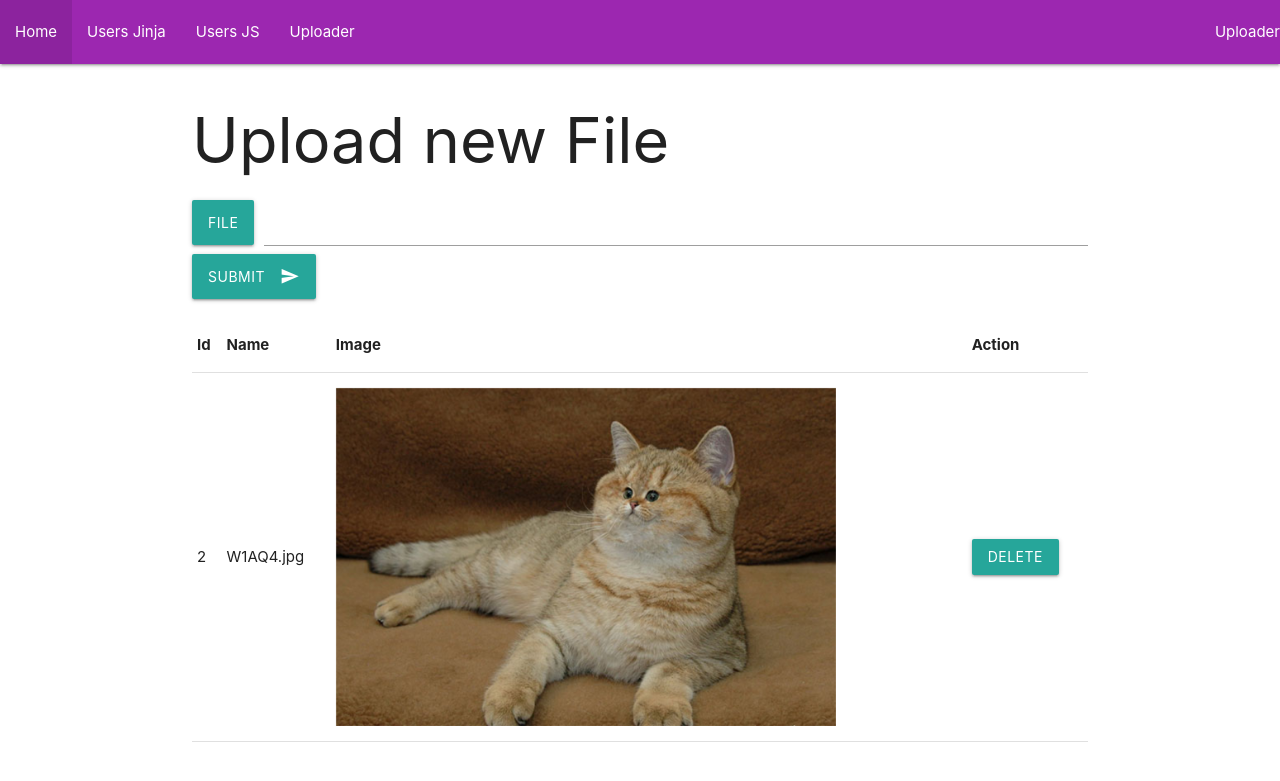
After one commit to Snickdx/Flask-Starter-Repl, a Flask app: page /uploader in a window 1280 px wide. The commit adds this page. Shown: the top 781 px of the page. Run offline with Flask 2, Linux system fonts and the light colour scheme; data comes from the database, SQL or seed files in the repository; both versions use the stored data as it was after the commit.

Commit message:
added uploads

```diff
--- a/App/main.py
+++ b/App/main.py
@@ -9,8 +9,7 @@ from werkzeug.utils import secure_filename
 from werkzeug.datastructures import  FileStorage
 from datetime import timedelta
 
-from App.models import db, init_db, get_migrate, create_db, User
-
+from App.models import db, init_db, get_migrate, create_db, User, Upload
 
 def create_app():
     app = Flask(__name__, static_url_path='/static')
@@ -22,6 +21,7 @@ def create_app():
     app.config['SECRET_KEY'] = 'MySecretKey'
     app.config['PREFERRED_URL_SCHEME'] = 'https'
     app.config['UPLOADED_PHOTOS_DEST'] = "App/uploads"
+    app.config['UPLOAD_FOLDER'] = "App/uploads"
     photos = UploadSet('photos', TEXT + DOCUMENTS + IMAGES)
     create_db(app)
     configure_uploads(app, photos)
@@ -47,9 +47,40 @@ def identity(payload):
 JWT(app, authenticate, identity)
 '''
 
+ALLOWED_EXTENSIONS = {'png', 'jpg', 'jpeg', 'gif'}
+def allowed_file(filename):
+    return '.' in filename and \
+           filename.rsplit('.', 1)[1].lower() in ALLOWED_EXTENSIONS
+
+@app.route('/uploads/<path:name>', methods=["GET"])
+def download_file(name):
+  return send_from_directory('uploads', name)
+
 @app.route('/', methods=['GET'])
 def get_api_docs():
-    return render_template('index.html')
+  return render_template('index.html')
+
+@app.route('/uploader', methods=['GET'])
+def uploader():
+  uploads = Upload.query.all()
+  return render_template('uploads.html', uploads=uploads)
+
+
+
+@app.route('/upload', methods=['POST'])
+def upload_action():
+  if 'file' not in request.files:
+    flash('No file in request')
+    return redirect('/uploader')
+  file = request.files['file']
+  if allowed_file(file.filename):
+    flash('Invlid file format uploaded')
+    return redirect('/uploader')
+  newupload = Upload(file)
+  db.session.add(newupload)
+  db.session.commit()
+  flash('file uploaded!')
+  return redirect('/uploader')
 
 @app.route('/users', methods=['GET'])
 def get_user_page():
@@ -60,6 +91,21 @@ def get_user_page():
 def static_user_page():
   return send_from_directory('static', 'static-user.html')
 
+
+@app.route('/deleteUpload/<int:id>', methods=['GET'])
+def delete_file(id):
+  upload = Upload.query.get(id)
+  if upload:
+    upload.remove_file()
+    db.session.delete(upload)
+    db.session.commit()
+    flash('Upload Deleted')
+  return redirect('/uploader')
+
+
+'''
+API route that returns all stored users as json
+'''
 @app.route('/api/users', methods=['GET'])
 def client_app():
     users = User.query.all()
@@ -68,7 +114,9 @@ def client_app():
     users = [user.toDict() for user in users]
     return jsonify(users)
 
-
+"""
+Creates a user by providing credentails in the url
+"""
 @app.route('/adduser/<string:username>/<string:password>', methods=['GET'])
 def create_user(username, password):
     existing_user = User.query.filter_by(username=username).first()
@@ -81,5 +129,6 @@ def create_user(username, password):
     flash(f'{username} created!');
     return redirect('/users')
 
+
 if __name__ == '__main__':
   app.run(host='0.0.0.0', port=8080, debug=True)
--- a/App/models.py
+++ b/App/models.py
@@ -2,6 +2,7 @@ from werkzeug.security import check_password_hash, generate_password_hash
 from flask_sqlalchemy import SQLAlchemy
 from flask_migrate import Migrate
 from flask_login import UserMixin
+from .uploads import store_file, remove_file
 
 db = SQLAlchemy()
 
@@ -37,3 +38,16 @@ class User(db.Model, UserMixin):
     def check_password(self, password):
         """Check hashed password."""
         return check_password_hash(self.password, password)
+
+class Upload(db.Model):
+    id = db.Column(db.Integer, primary_key=True)
+    filename = db.Column(db.String, nullable=False)
+
+    def __init__(self, file):
+      self.filename = store_file(file)
+
+    def remove_file(self):
+      remove_file(self.filename)
+
+    def get_url(self):
+      return f'/uploads/{self.filename}'
--- a/App/static/static-user.html
+++ b/App/static/static-user.html
@@ -15,12 +15,13 @@
   <body>
     <nav class="purple">
       <div class="nav-wrapper">
-        <a href="#!" class="brand-logo center">App Users</a>
+        <a href="#!" class="right">Flask Starter</a>
         <div class="nav-wrapper">
             <ul id="nav-mobile" class="left">
                 <li><a href="/">Home</a></li>
                 <li><a href="/users">Users Jinja</a></li>
                 <li><a href="/static/users">Users JS</a></li>
+              <li><a href="/uploader">Uploader</a></li>
             </ul>
         </div>
       </div>
--- a/App/templates/layout.html
+++ b/App/templates/layout.html
@@ -15,12 +15,13 @@
   <body>
     <nav class="purple">
       <div class="nav-wrapper">
-        <a href="#!" class="brand-logo center">{% block page %}{% endblock %}</a>
+        <a href="#!" class="right">{% block page %}{% endblock %}</a>
         <div class="nav-wrapper">
             <ul id="nav-mobile" class="left">
                 <li><a href="/">Home</a></li>
                 <li><a href="/users">Users Jinja</a></li>
                 <li><a href="/static/users">Users JS</a></li>
+                <li><a href="/uploader">Uploader</a></li>
             </ul>
         </div>
       </div>
@@ -43,5 +44,6 @@
     <div class="container" id="content">{% block content %}{% endblock %}</div>
 
     <script src="https://cdnjs.cloudflare.com/ajax/libs/materialize/1.0.0/js/materialize.min.js"></script>
+    <script> M.AutoInit(); </script>
   </body>
 </html>
--- /dev/null
+++ b/App/templates/uploads.html
@@ -0,0 +1,47 @@
+{% extends "layout.html" %}
+{% block title %}Uploader{% endblock %}
+{% block page %}Uploader{% endblock %}
+
+{{ super() }}
+
+{% block content %}
+    <div class="row">
+      <h1>Upload new File</h1>
+        <form action="/upload" method='POST' enctype="multipart/form-data">
+          <div class="file-field input-field">
+            <div class="btn">
+              <span>File</span>
+              <input name="file" accept="image/*" type="file">
+            </div>
+            <div class="file-path-wrapper">
+              <input class="file-path validate" type="text">
+            </div>
+            <button class="btn waves-effect waves-light" type="submit">Submit
+              <i class="material-icons right">send</i>
+            </button>
+          </div>
+        </form>
+    </div>
+    <div class="row">
+      <table>
+        <thead>
+          <tr>
+            <th>Id</th><th>Name</th><th>Image</th><th>Action</th>
+          </tr>
+        </thead>
+        <tbody>
+
+          {% for upload in uploads %}
+            <tr>
+                <td>{{upload.id}}</td>
+                <td>{{upload.filename}}</td>
+                <td>
+                  <img class="materialboxed" width="500px" src="{{upload.get_url()}}">
+                </td>
+                <td><a class="waves-effect waves-light btn" href="/deleteUpload/{{upload.id}}">DELETE</a></td>
+            </tr>
+          {% endfor %}
+        <tbody>
+      </table>
+    </div>
+{% endblock %}
```
Also changed, not shown: App/uploads.py (added, +17 -0 lines), App/data.db, App/uploads/W1AQ4.jpg (added).
